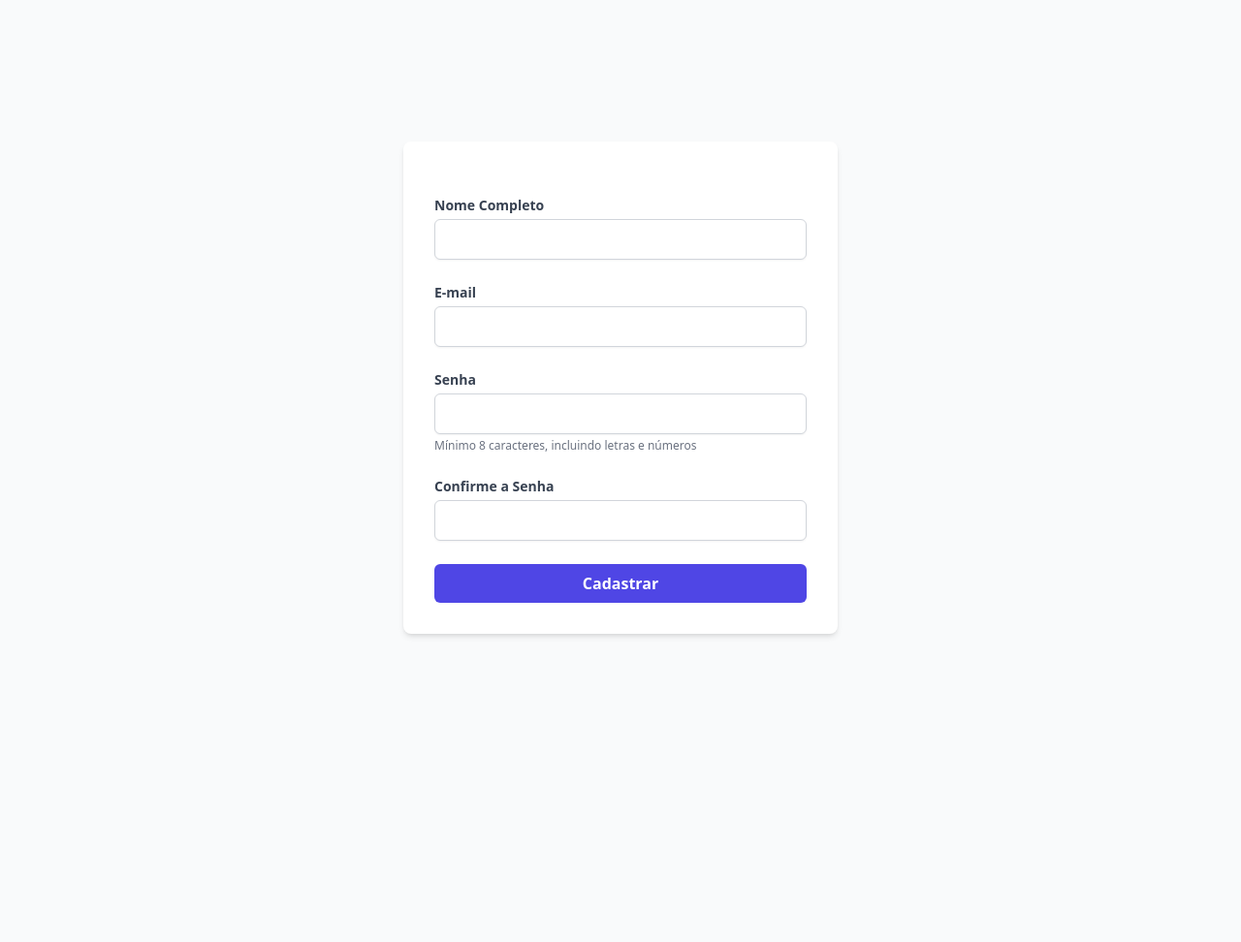
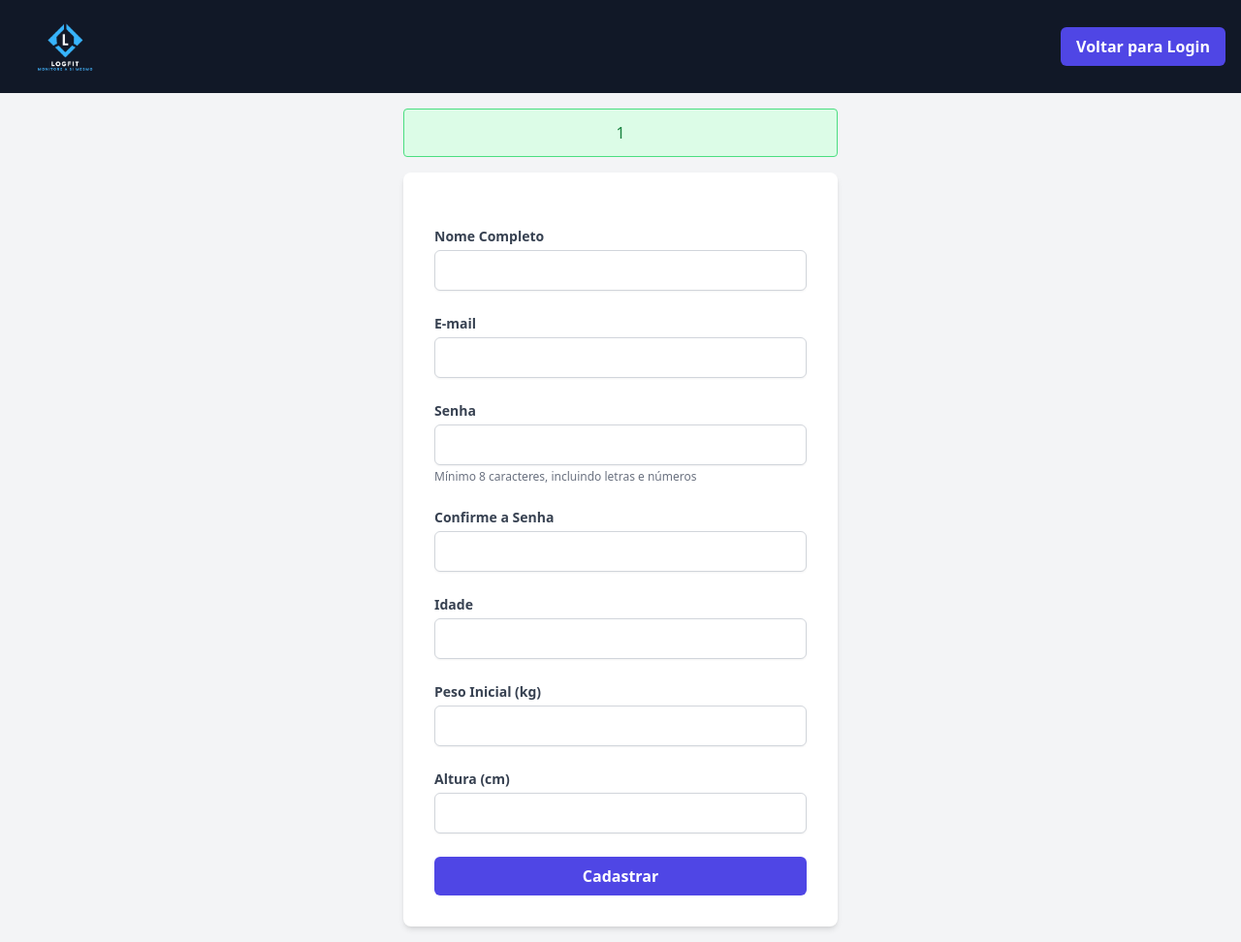
Before and after one commit to Thiago270906/logfit, a PHP site: page /cadastro.php in a window 1280 px wide. Shown: the whole page at 97% size. Before the commit the page ends 657 px from the top, so only its background shows below. Run offline with PHP 8.4, Linux system fonts and the light colour scheme; the visitor is signed in with stand-in values (Sample User, id 1); some libraries are stand-ins or nearby versions.

Commit message:
Finalização da função cadastro funcional e inclusão da logomarca

```diff
--- a/cadastro.php
+++ b/cadastro.php
@@ -1,5 +1,37 @@
+<?php
+session_start();
+require_once 'conexao.php';
+
+// Gera token CSRF (segurança)
+if (empty($_SESSION['csrf_token'])) {
+    $_SESSION['csrf_token'] = bin2hex(random_bytes(32));
+}
+?>
+<!DOCTYPE html>
+<html lang="pt-BR">
+<head>
+    <meta charset="UTF-8" />
+    <meta name="viewport" content="width=device-width, initial-scale=1" />
+    <script src="https://cdn.tailwindcss.com"></script>
+    <title>Cadastro - LogFit</title>
+</head>
+<body class="bg-gray-100 min-h-screen flex flex-col">
+
+<header class="bg-gray-900 py-2 px-4">
+  <div class="max-w-7xl mx-auto flex items-center justify-between">
+    <img src="image/logo-logfit.png" alt="logo" class="h-20 max-w-xs object-contain" />
+    <a href="index.php"
+       class="px-4 py-2 bg-indigo-600 hover:bg-indigo-700 text-white font-semibold rounded-md transition-colors">
+       Voltar para Login
+    </a>
+  </div>
+</header>
+
+<main class="flex-grow flex flex-col items-center justify-center p-4">
+
+  <!-- Mensagens de feedback -->
   <?php if (isset($_SESSION['erro_cadastro'])): ?>
-    <div class="bg-red-100 border border-red-400 text-red-700 px-4 py-3 rounded mb-4">
+      <div class="bg-red-100 border border-red-400 text-red-700 px-4 py-3 rounded mb-4 max-w-md w-full text-center">
           <?php
               echo $_SESSION['erro_cadastro'];
               unset($_SESSION['erro_cadastro']);
@@ -8,7 +40,7 @@
   <?php endif; ?>
 
   <?php if (isset($_SESSION['sucesso_cadastro'])): ?>
-    <div class="bg-green-100 border border-green-400 text-green-700 px-4 py-3 rounded mb-4">
+      <div class="bg-green-100 border border-green-400 text-green-700 px-4 py-3 rounded mb-4 max-w-md w-full text-center">
           <?php
               echo $_SESSION['sucesso_cadastro'];
               unset($_SESSION['sucesso_cadastro']);
@@ -16,71 +48,60 @@
       </div>
   <?php endif; ?>
 
-<?php
-session_start();
-require_once 'conexao.php';
-
-// Gera token CSRF
-if (empty($_SESSION['csrf_token'])) {
-    $_SESSION['csrf_token'] = bin2hex(random_bytes(32));
-}
-?>
-<!DOCTYPE html>
-<html lang="pt-BR">
-<head>
-    <meta charset="UTF-8">
-    <meta name="viewport" content="width=device-width, initial-scale=1.0">
-    <script src="https://cdn.tailwindcss.com"></script>
-    <title>Cadastro</title>
-</head>
-<body class="bg-gray-50 flex items-center justify-center min-h-screen">
-
+  <!-- Formulário de cadastro -->
   <form action="processa_cadastro.php" method="POST" class="bg-white shadow-md rounded-lg p-8 w-full max-w-md space-y-6">
 
-    <input type="hidden" name="csrf_token"
-           value="<?php echo $_SESSION['csrf_token']; ?>">
+    <input type="hidden" name="csrf_token" value="<?php echo $_SESSION['csrf_token']; ?>" />
 
     <div>
-        <label for="nome" class="block text-sm font-semibold text-gray-700 mb-1">
-            Nome Completo
-        </label>
+      <label for="nome" class="block text-sm font-semibold text-gray-700 mb-1">Nome Completo</label>
       <input type="text" name="nome" id="nome" required minlength="3" maxlength="100"
-               class="w-full px-3 py-2 border border-gray-300 rounded-md shadow-sm focus:outline-none focus:ring-2 focus:ring-indigo-500">
+             class="w-full px-3 py-2 border border-gray-300 rounded-md shadow-sm focus:ring-2 focus:ring-indigo-500" />
     </div>
 
     <div>
-        <label for="email" class="block text-sm font-semibold text-gray-700 mb-1">
-            E-mail
-        </label>
+      <label for="email" class="block text-sm font-semibold text-gray-700 mb-1">E-mail</label>
       <input type="email" name="email" id="email" required
-               class="w-full px-3 py-2 border border-gray-300 rounded-md shadow-sm focus:outline-none focus:ring-2 focus:ring-indigo-500">
+             class="w-full px-3 py-2 border border-gray-300 rounded-md shadow-sm focus:ring-2 focus:ring-indigo-500" />
     </div>
 
     <div>
-        <label for="senha" class="block text-sm font-semibold text-gray-700 mb-1">
-            Senha
-        </label>
+      <label for="senha" class="block text-sm font-semibold text-gray-700 mb-1">Senha</label>
       <input type="password" name="senha" id="senha" required minlength="8"
-               class="w-full px-3 py-2 border border-gray-300 rounded-md shadow-sm focus:outline-none focus:ring-2 focus:ring-indigo-500">
-        <p class="mt-1 text-xs text-gray-500">
-            Mínimo 8 caracteres, incluindo letras e números
-        </p>
+             class="w-full px-3 py-2 border border-gray-300 rounded-md shadow-sm focus:ring-2 focus:ring-indigo-500" />
+      <p class="mt-1 text-xs text-gray-500">Mínimo 8 caracteres, incluindo letras e números</p>
     </div>
 
     <div>
-        <label for="confirma_senha" class="block text-sm font-semibold text-gray-700 mb-1">
-            Confirme a Senha
-        </label>
+      <label for="confirma_senha" class="block text-sm font-semibold text-gray-700 mb-1">Confirme a Senha</label>
       <input type="password" name="confirma_senha" id="confirma_senha" required
-               class="w-full px-3 py-2 border border-gray-300 rounded-md shadow-sm focus:outline-none focus:ring-2 focus:ring-indigo-500">
+             class="w-full px-3 py-2 border border-gray-300 rounded-md shadow-sm focus:ring-2 focus:ring-indigo-500" />
+    </div>
+
+    <div>
+      <label for="idade" class="block text-sm font-semibold text-gray-700 mb-1">Idade</label>
+      <input type="number" name="idade" id="idade" min="0" max="150"
+             class="w-full px-3 py-2 border border-gray-300 rounded-md shadow-sm focus:ring-2 focus:ring-indigo-500" />
+    </div>
+
+    <div>
+      <label for="peso_inicial" class="block text-sm font-semibold text-gray-700 mb-1">Peso Inicial (kg)</label>
+      <input type="number" name="peso_inicial" id="peso_inicial" step="0.01" min="0"
+             class="w-full px-3 py-2 border border-gray-300 rounded-md shadow-sm focus:ring-2 focus:ring-indigo-500" />
+    </div>
+
+    <div>
+      <label for="altura_cm" class="block text-sm font-semibold text-gray-700 mb-1">Altura (cm)</label>
+      <input type="number" name="altura_cm" id="altura_cm" min="0"
+             class="w-full px-3 py-2 border border-gray-300 rounded-md shadow-sm focus:ring-2 focus:ring-indigo-500" />
     </div>
 
     <button type="submit"
             class="w-full bg-indigo-600 hover:bg-indigo-700 text-white font-semibold py-2 rounded-md transition-colors duration-200">
       Cadastrar
     </button>
-
   </form>
+</main>
 
 </body>
 </html>
```
Also changed, not shown: processa_cadastro.php (+55 -47 lines), image/logo-logfit.png (added). Lines whose indentation alone changed are shown as unchanged.
